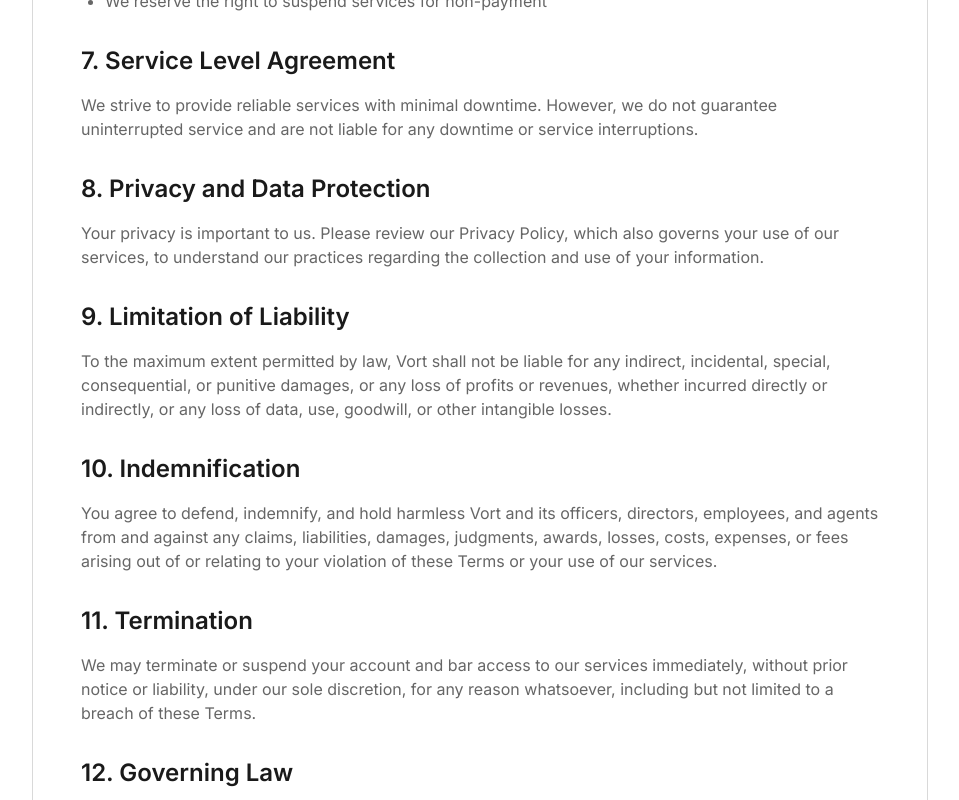
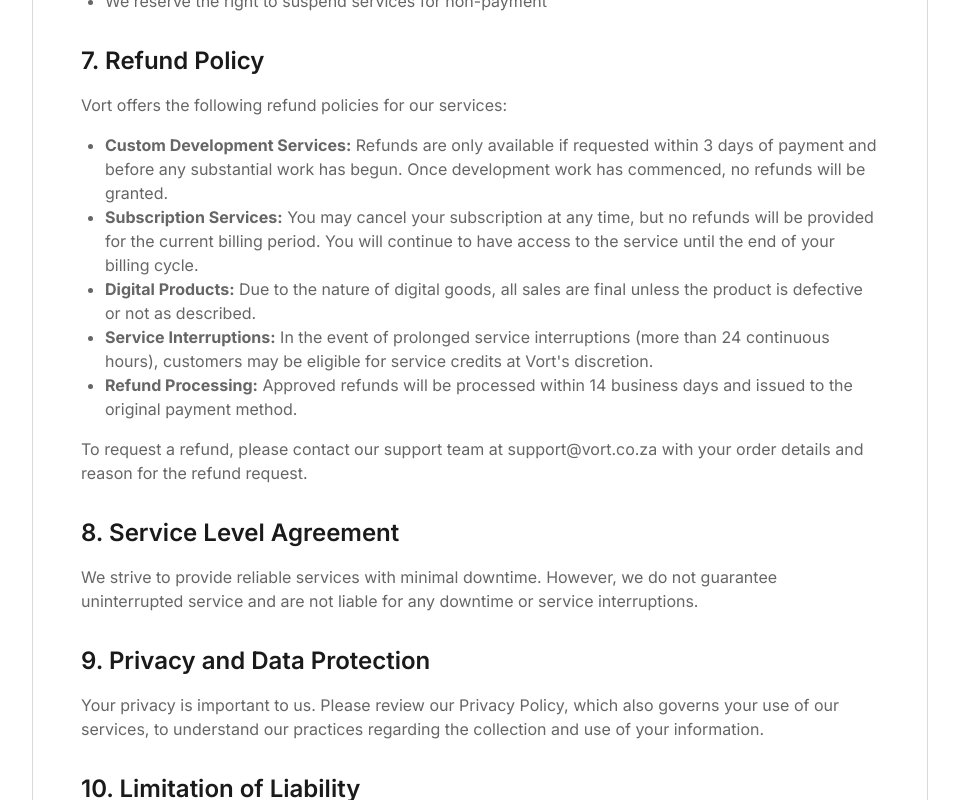
Before and after one commit to Generalcom/-, a Next.js app: page /terms in a window 1280 px wide. Shown: the part 1580-2380 px from the top of the page, without its empty margins (160-1119 px from the left). Built offline with nearby package versions, Linux system fonts and the light colour scheme; no server answers.

Commit message:
Update page.tsx

```diff
--- a/app/terms/page.tsx
+++ b/app/terms/page.tsx
@@ -124,7 +124,34 @@ export default function TermsPage() {
               </section>
 
               <section className="mb-8">
-                <h2 className="text-2xl font-semibold text-foreground mb-4">7. Service Level Agreement</h2>
+                <h2 className="text-2xl font-semibold text-foreground mb-4">7. Refund Policy</h2>
+                <p className="text-muted-foreground mb-4">
+                  Vort offers the following refund policies for our services:
+                </p>
+                <ul className="list-disc pl-6 text-muted-foreground mb-4">
+                  <li>
+                    <strong>Custom Development Services:</strong> Refunds are only available if requested within 3 days of payment and before any substantial work has begun. Once development work has commenced, no refunds will be granted.
+                  </li>
+                  <li>
+                    <strong>Subscription Services:</strong> You may cancel your subscription at any time, but no refunds will be provided for the current billing period. You will continue to have access to the service until the end of your billing cycle.
+                  </li>
+                  <li>
+                    <strong>Digital Products:</strong> Due to the nature of digital goods, all sales are final unless the product is defective or not as described.
+                  </li>
+                  <li>
+                    <strong>Service Interruptions:</strong> In the event of prolonged service interruptions (more than 24 continuous hours), customers may be eligible for service credits at Vort's discretion.
+                  </li>
+                  <li>
+                    <strong>Refund Processing:</strong> Approved refunds will be processed within 14 business days and issued to the original payment method.
+                  </li>
+                </ul>
+                <p className="text-muted-foreground mb-4">
+                  To request a refund, please contact our support team at support@vort.co.za with your order details and reason for the refund request.
+                </p>
+              </section>
+
+              <section className="mb-8">
+                <h2 className="text-2xl font-semibold text-foreground mb-4">8. Service Level Agreement</h2>
                 <p className="text-muted-foreground mb-4">
                   We strive to provide reliable services with minimal downtime. However, we do not guarantee
                   uninterrupted service and are not liable for any downtime or service interruptions.
@@ -132,7 +159,7 @@ export default function TermsPage() {
               </section>
 
               <section className="mb-8">
-                <h2 className="text-2xl font-semibold text-foreground mb-4">8. Privacy and Data Protection</h2>
+                <h2 className="text-2xl font-semibold text-foreground mb-4">9. Privacy and Data Protection</h2>
                 <p className="text-muted-foreground mb-4">
                   Your privacy is important to us. Please review our Privacy Policy, which also governs your use of our
                   services, to understand our practices regarding the collection and use of your information.
@@ -140,7 +167,7 @@ export default function TermsPage() {
               </section>
 
               <section className="mb-8">
-                <h2 className="text-2xl font-semibold text-foreground mb-4">9. Limitation of Liability</h2>
+                <h2 className="text-2xl font-semibold text-foreground mb-4">10. Limitation of Liability</h2>
                 <p className="text-muted-foreground mb-4">
                   To the maximum extent permitted by law, Vort shall not be liable for any indirect, incidental,
                   special, consequential, or punitive damages, or any loss of profits or revenues, whether incurred
@@ -149,7 +176,7 @@ export default function TermsPage() {
               </section>
 
               <section className="mb-8">
-                <h2 className="text-2xl font-semibold text-foreground mb-4">10. Indemnification</h2>
+                <h2 className="text-2xl font-semibold text-foreground mb-4">11. Indemnification</h2>
                 <p className="text-muted-foreground mb-4">
                   You agree to defend, indemnify, and hold harmless Vort and its officers, directors, employees, and
                   agents from and against any claims, liabilities, damages, judgments, awards, losses, costs, expenses,
@@ -158,7 +185,7 @@ export default function TermsPage() {
               </section>
 
               <section className="mb-8">
-                <h2 className="text-2xl font-semibold text-foreground mb-4">11. Termination</h2>
+                <h2 className="text-2xl font-semibold text-foreground mb-4">12. Termination</h2>
                 <p className="text-muted-foreground mb-4">
                   We may terminate or suspend your account and bar access to our services immediately, without prior
                   notice or liability, under our sole discretion, for any reason whatsoever, including but not limited
@@ -167,7 +194,7 @@ export default function TermsPage() {
               </section>
 
               <section className="mb-8">
-                <h2 className="text-2xl font-semibold text-foreground mb-4">12. Governing Law</h2>
+                <h2 className="text-2xl font-semibold text-foreground mb-4">13. Governing Law</h2>
                 <p className="text-muted-foreground mb-4">
                   These Terms shall be interpreted and governed by the laws of South Africa. Any disputes arising from
                   these Terms or your use of our services shall be subject to the exclusive jurisdiction of the courts
@@ -176,7 +203,7 @@ export default function TermsPage() {
               </section>
 
               <section className="mb-8">
-                <h2 className="text-2xl font-semibold text-foreground mb-4">13. Changes to Terms</h2>
+                <h2 className="text-2xl font-semibold text-foreground mb-4">14. Changes to Terms</h2>
                 <p className="text-muted-foreground mb-4">
                   We reserve the right to modify or replace these Terms at any time. If a revision is material, we will
                   provide at least 30 days notice prior to any new terms taking effect.
@@ -184,7 +211,7 @@ export default function TermsPage() {
               </section>
 
               <section className="mb-8">
-                <h2 className="text-2xl font-semibold text-foreground mb-4">14. Contact Information</h2>
+                <h2 className="text-2xl font-semibold text-foreground mb-4">15. Contact Information</h2>
                 <p className="text-muted-foreground mb-4">
                   If you have any questions about these Terms of Service, please contact us:
                 </p>
```
